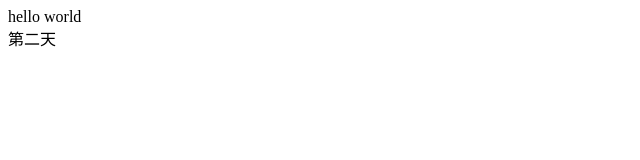
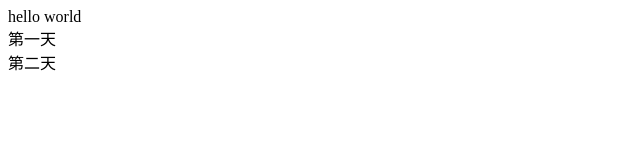
Before and after one commit to HRrong/test, a plain HTML site: page index.html in a window 1280 px wide. Shown: the full height of the page, 0-640 px from the left. Drawn offline with Linux system fonts and the light colour scheme.

Commit message:
修改第一次

```diff
--- a/index.html
+++ b/index.html
@@ -8,6 +8,7 @@
 </head>
 <body>
     <div>hello world</div>
+    <div>第一天</div>
     <div>第二天</div>
 </body>
 </html>
```
